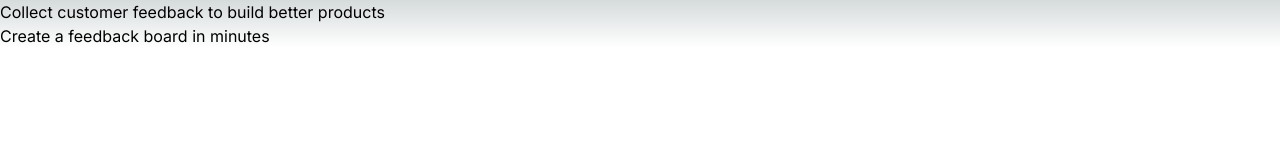
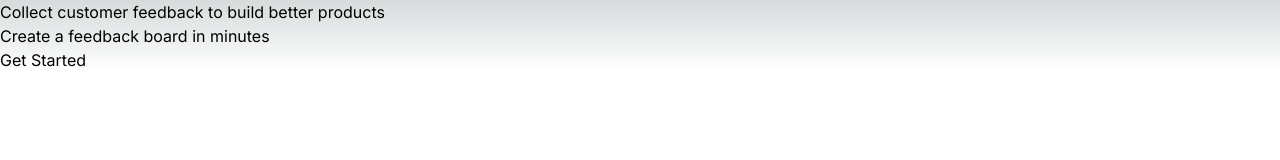
Before and after one commit to sreenathpradeep/saas-one, a Next.js app: page / in a window 1280 px wide. Shown: the top 160 px of the page. Built offline with nearby package versions, Linux system fonts and the light colour scheme.

Commit message:
added a button

```diff
--- a/app/page.js
+++ b/app/page.js
@@ -5,6 +5,7 @@ export default function Home() {
     <main>
       <h1>Collect customer feedback to build better products</h1>
       <div>Create a feedback board in minutes</div>
+      <button>Get Started</button>
     </main>
   );
 }
```
